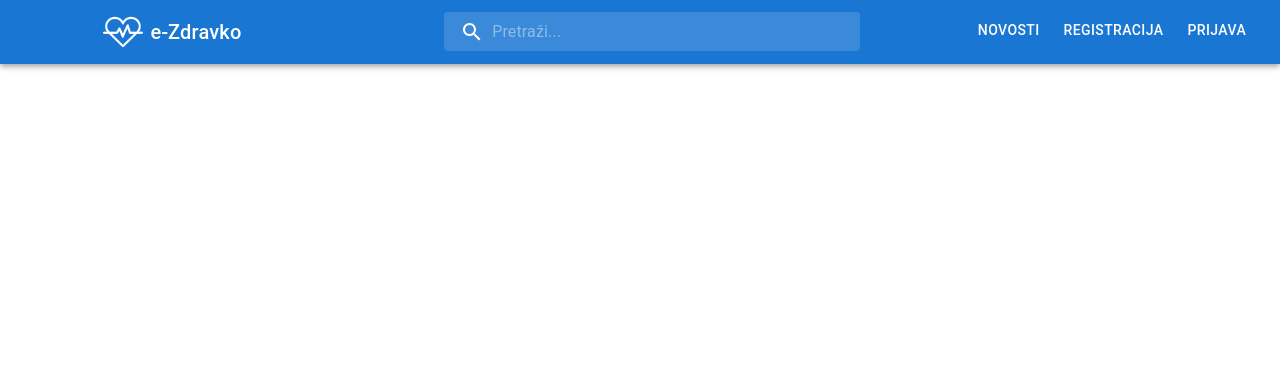
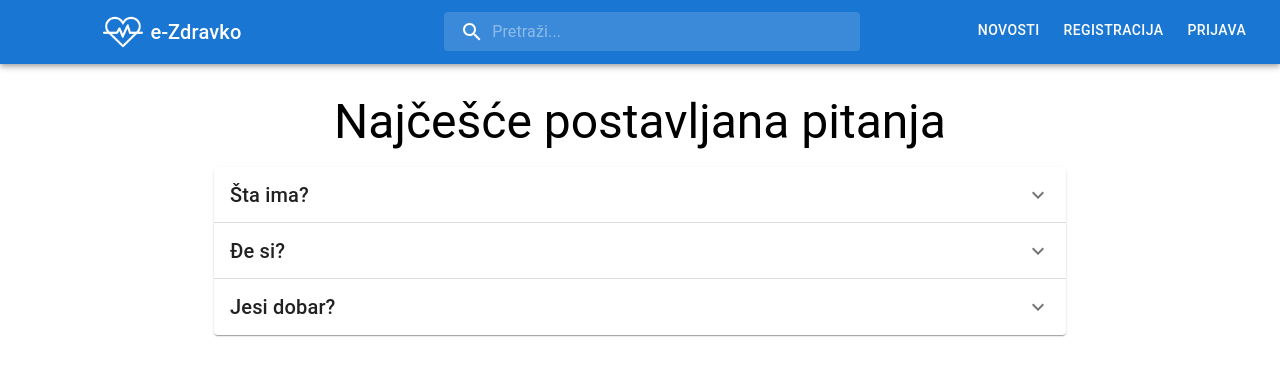
Before and after one commit to e-Smajic/e-zdravko, a React (Create React App) app: page /faq in a window 1280 px wide. Shown: the top 376 px of the page. Built offline with nearby package versions, Linux system fonts and the light colour scheme.

Commit message:
Dodana FAQ komponenta i komponenta za kontakte

```diff
--- a/package.json
+++ b/package.json
@@ -17,8 +17,10 @@
     "@testing-library/user-event": "^13.5.0",
     "axios": "^1.7.2",
     "date-fns": "^3.6.0",
+    "leaflet": "^1.9.4",
     "react": "^18.3.1",
     "react-dom": "^18.3.1",
+    "react-leaflet": "^4.2.1",
     "react-material-ui-carousel": "^3.4.2",
     "react-router-dom": "^6.23.1",
     "react-scripts": "5.0.1",
--- a/src/App.js
+++ b/src/App.js
@@ -7,6 +7,8 @@ import Register from './components/register/Register';
 import Home from './components/home/Home';
 import News from './components/news/News';
 import NewsArticle from './components/news/NewsArticle';
+import FAQPage from './components/faq/Faq';
+import ContactPage from './components/contacts/Contacts';
 
 function App() {
   return (
@@ -23,6 +25,12 @@ function App() {
           <Route path="/news/article" element={<NewsArticle />} />
         </Routes>
         <Routes>
+          <Route path="/faq" element={<FAQPage />} />
+        </Routes>
+        <Routes>
+          <Route path="/contacts" element={<ContactPage />} />
+        </Routes>
+        <Routes>
           <Route path="/register" element={<Register />} />
         </Routes>
         <Routes>
--- /dev/null
+++ b/src/components/contacts/Contacts.js
@@ -0,0 +1,63 @@
+import React from 'react';
+import { Container, Typography, Box, Paper } from '@mui/material';
+import { Phone, Email, LocationOn } from '@mui/icons-material';
+import { MapContainer, TileLayer, Marker, Popup } from 'react-leaflet';
+import 'leaflet/dist/leaflet.css';
+import L from 'leaflet';
+
+// Fix marker icon issue with Leaflet and Webpack
+delete L.Icon.Default.prototype._getIconUrl;
+
+L.Icon.Default.mergeOptions({
+  iconRetinaUrl: 'https://cdnjs.cloudflare.com/ajax/libs/leaflet/1.7.1/images/marker-icon-2x.png',
+  iconUrl: 'https://cdnjs.cloudflare.com/ajax/libs/leaflet/1.7.1/images/marker-icon.png',
+  shadowUrl: 'https://cdnjs.cloudflare.com/ajax/libs/leaflet/1.7.1/images/marker-shadow.png',
+});
+
+const ContactPage = () => {
+  const position = [43.85712093101019, 18.39803773493484];
+
+  return (
+    <Container maxWidth="md" style={{ marginTop: '2rem' }}>
+      <Typography variant="h3" component="h1" gutterBottom>
+        Kontakt
+      </Typography>
+      <Box display="flex" justifyContent="space-between" mb={4}>
+        <Paper elevation={3} style={{ padding: '1rem', textAlign: 'center', flex: 1, marginRight: '1rem' }}>
+          <Phone fontSize="large" />
+          <Typography variant="h6" component="div" gutterBottom>
+            Telefon
+          </Typography>
+          <Typography variant="body1">+387 33 123 456</Typography>
+        </Paper>
+        <Paper elevation={3} style={{ padding: '1rem', textAlign: 'center', flex: 1, marginRight: '1rem' }}>
+          <Email fontSize="large" />
+          <Typography variant="h6" component="div" gutterBottom>
+            E-mail
+          </Typography>
+          <Typography variant="body1">e-zdravko@mz.ks.gov.ba</Typography>
+        </Paper>
+        <Paper elevation={3} style={{ padding: '1rem', textAlign: 'center', flex: 1 }}>
+          <LocationOn fontSize="large" />
+          <Typography variant="h6" component="div" gutterBottom>
+            Adresa
+          </Typography>
+          <Typography variant="body1">Zmaja od Bosne bb, Sarajevo</Typography>
+        </Paper>
+      </Box>
+      <MapContainer center={position} zoom={13} style={{ height: '400px', width: '100%' }}>
+        <TileLayer
+          url="https://{s}.tile.openstreetmap.org/{z}/{x}/{y}.png"
+          attribution='&copy; <a href="http://osm.org/copyright">OpenStreetMap</a> contributors'
+        />
+        <Marker position={position}>
+          <Popup>
+            123 Sarajevo Street, Sarajevo, Bosnia and Herzegovina
+          </Popup>
+        </Marker>
+      </MapContainer>
+    </Container>
+  );
+};
+
+export default ContactPage;
--- /dev/null
+++ b/src/components/faq/Faq.js
@@ -0,0 +1,45 @@
+import React from 'react';
+import { Container, Typography, Accordion, AccordionSummary, AccordionDetails } from '@mui/material';
+import ExpandMoreIcon from '@mui/icons-material/ExpandMore';
+
+const faqData = [
+  {
+    question: 'Šta ima?',
+    answer: 'Evo nema ništa.'
+  },
+  {
+    question: 'Đe si?',
+    answer: 'Eo me.'
+  },
+  {
+    question: 'Jesi dobar?',
+    answer: 'A brate nisam al gura se.'
+  },
+  // Add more FAQs as needed
+];
+
+const FAQPage = () => {
+  return (
+    <Container maxWidth="md" style={{marginTop: '30px'}}>
+      <Typography variant="h3" component="h1" gutterBottom>
+        Najčešće postavljana pitanja
+      </Typography>
+      {faqData.map((faq, index) => (
+        <Accordion key={index}>
+          <AccordionSummary
+            expandIcon={<ExpandMoreIcon />}
+            aria-controls={`panel${index}-content`}
+            id={`panel${index}-header`}
+          >
+            <Typography variant="h6">{faq.question}</Typography>
+          </AccordionSummary>
+          <AccordionDetails>
+            <Typography>{faq.answer}</Typography>
+          </AccordionDetails>
+        </Accordion>
+      ))}
+    </Container>
+  );
+};
+
+export default FAQPage;
```
Also changed, not shown: src/components/contacts/Contacts.css (added), src/components/faq/Faq.css (added), 1 other file (tests, documents, lock files or other folders).
